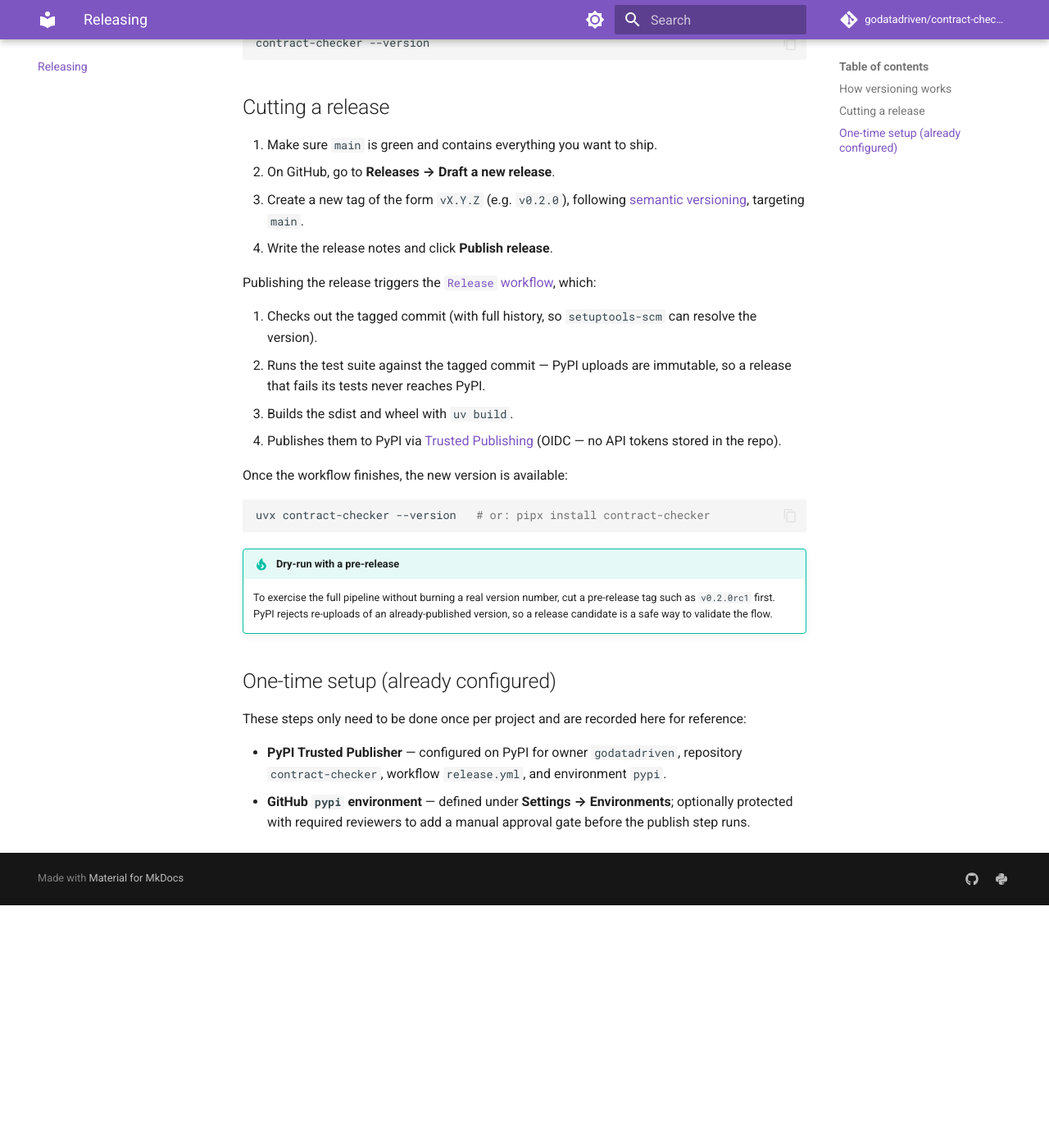
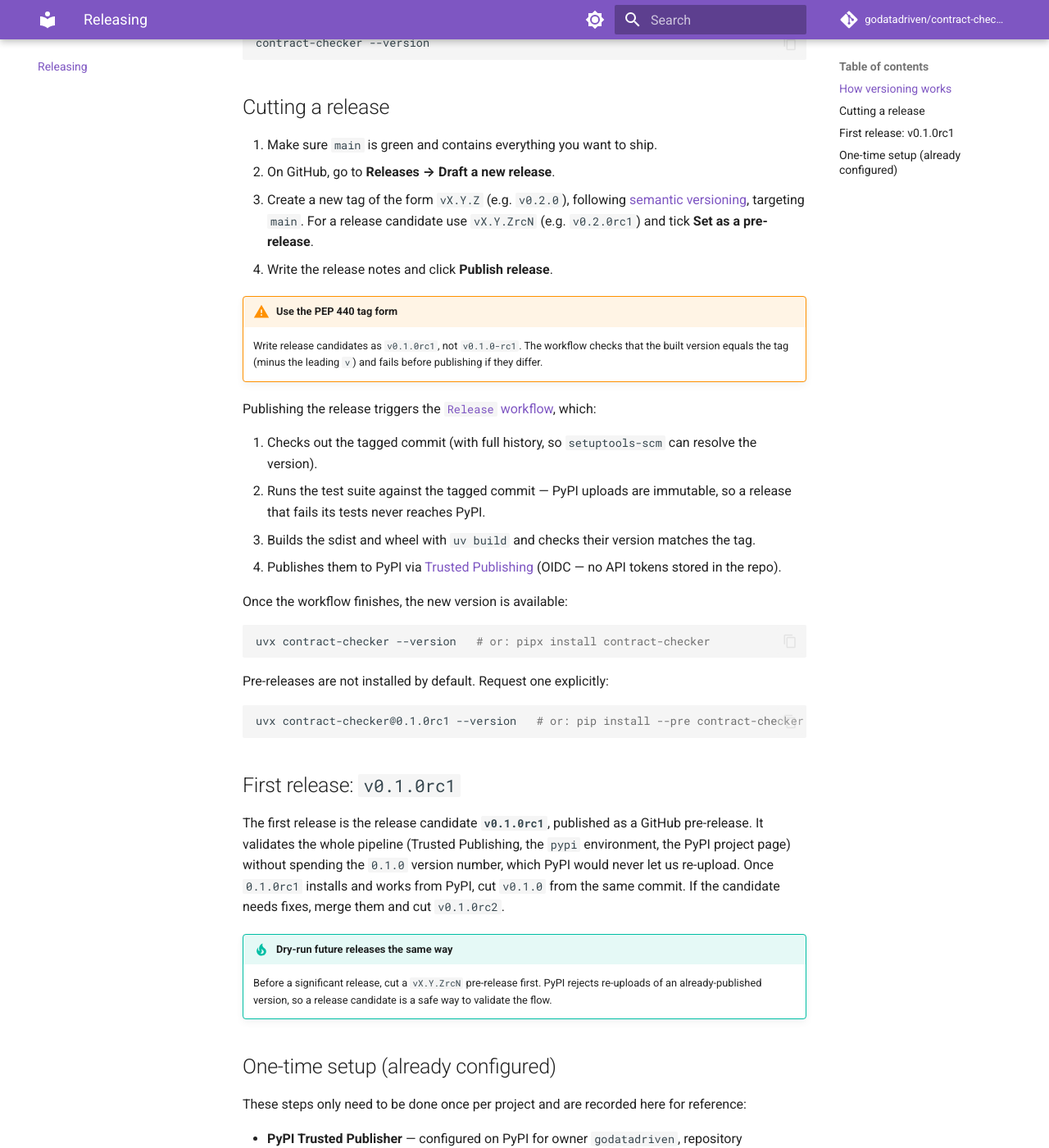
Before and after one commit to godatadriven/contract-checker, an MkDocs documentation site: the page built from docs/releasing.md, in a window 1280 px wide and 1400 px high, scrolled down 497 px. Shown: the whole window at 82% size. Built offline with MkDocs 1.6.1 and Material for MkDocs 9.7.7, drawn with Linux system fonts in a browser that asks for light colours; comment, search, counter and statistics services are not loaded; before the commit the page ends 1601 px from its top, so only the background shows below that.

Commit message:
ci: target v0.1.0rc1 as first release and guard tag/version match
Fail the release build before publishing if the built sdist/wheel version
differs from the release tag (e.g. a .devN build or the non-PEP 440
v0.1.0-rc1 form). Document v0.1.0rc1 as the first (pre-)release and how
to install pre-releases.

````diff
--- a/docs/releasing.md
+++ b/docs/releasing.md
@@ -22,8 +22,13 @@ contract-checker --version
 1. Make sure `main` is green and contains everything you want to ship.
 1. On GitHub, go to **Releases → Draft a new release**.
 1. Create a new tag of the form `vX.Y.Z` (e.g. `v0.2.0`), following
-   [semantic versioning](https://semver.org/), targeting `main`.
+   [semantic versioning](https://semver.org/), targeting `main`. For a release candidate use
+   `vX.Y.ZrcN` (e.g. `v0.2.0rc1`) and tick **Set as a pre-release**.
 1. Write the release notes and click **Publish release**.
+
+!!! warning "Use the PEP 440 tag form"
+    Write release candidates as `v0.1.0rc1`, not `v0.1.0-rc1`. The workflow checks that the built
+    version equals the tag (minus the leading `v`) and fails before publishing if they differ.
 
 Publishing the release triggers the
 [`Release` workflow](https://github.com/godatadriven/contract-checker/blob/main/.github/workflows/release.yml),
@@ -32,7 +37,7 @@ which:
 1. Checks out the tagged commit (with full history, so `setuptools-scm` can resolve the version).
 1. Runs the test suite against the tagged commit — PyPI uploads are immutable, so a release that
    fails its tests never reaches PyPI.
-1. Builds the sdist and wheel with `uv build`.
+1. Builds the sdist and wheel with `uv build` and checks their version matches the tag.
 1. Publishes them to PyPI via
    [Trusted Publishing](https://docs.pypi.org/trusted-publishers/) (OIDC — no API tokens stored
    in the repo).
@@ -43,10 +48,23 @@ Once the workflow finishes, the new version is available:
 uvx contract-checker --version   # or: pipx install contract-checker
 ```
 
-!!! tip "Dry-run with a pre-release"
-    To exercise the full pipeline without burning a real version number, cut a pre-release tag
-    such as `v0.2.0rc1` first. PyPI rejects re-uploads of an already-published version, so a
-    release candidate is a safe way to validate the flow.
+Pre-releases are not installed by default. Request one explicitly:
+
+```shell
+uvx contract-checker@0.1.0rc1 --version   # or: pip install --pre contract-checker
+```
+
+## First release: `v0.1.0rc1`
+
+The first release is the release candidate **`v0.1.0rc1`**, published as a GitHub pre-release. It
+validates the whole pipeline (Trusted Publishing, the `pypi` environment, the PyPI project page)
+without spending the `0.1.0` version number, which PyPI would never let us re-upload. Once
+`0.1.0rc1` installs and works from PyPI, cut `v0.1.0` from the same commit. If the candidate
+needs fixes, merge them and cut `v0.1.0rc2`.
+
+!!! tip "Dry-run future releases the same way"
+    Before a significant release, cut a `vX.Y.ZrcN` pre-release first. PyPI rejects re-uploads of
+    an already-published version, so a release candidate is a safe way to validate the flow.
 
 ## One-time setup (already configured)
 
````
Also changed, not shown: 1 other file.
